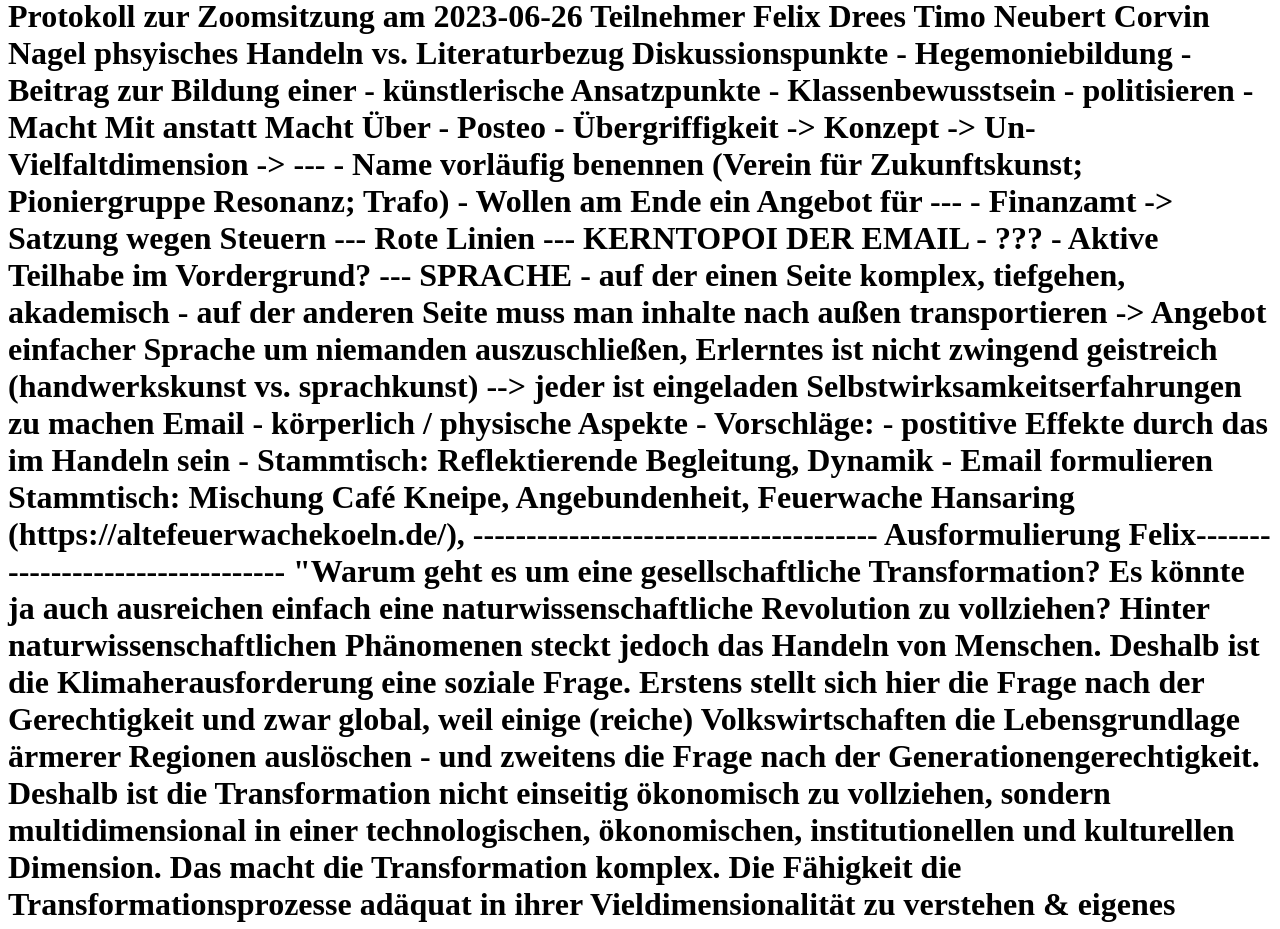
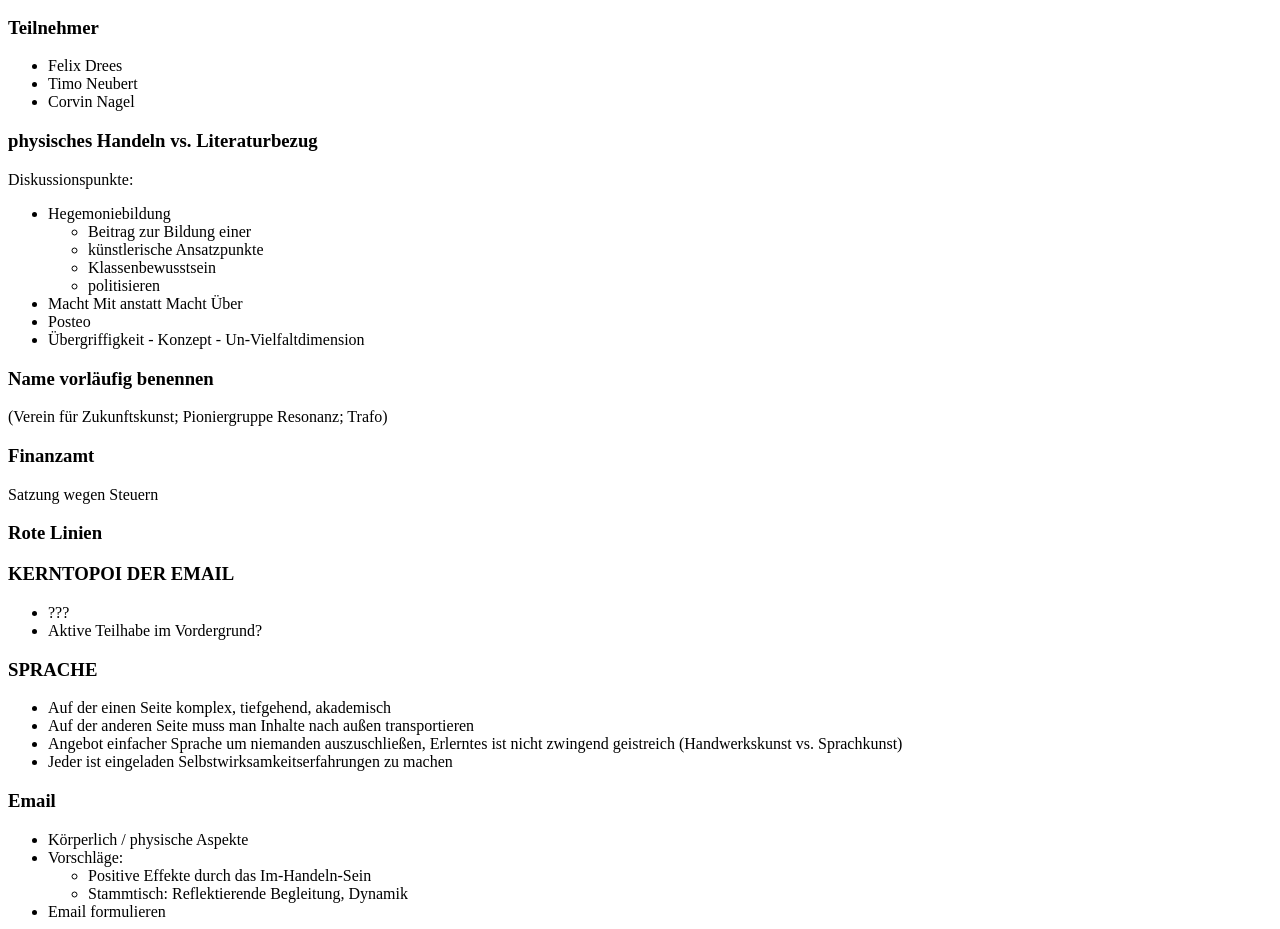
Before and after one commit to Pioniergruppe-Resonanz/documentation, a plain HTML site: page index.html in a window 1280 px wide. Shown: the part 148-1077 px from the top of the page. Drawn offline with Linux system fonts and the light colour scheme.

Commit message:
Update index.html

```diff
--- a/index.html
+++ b/index.html
@@ -1,62 +1,73 @@
-<h1> Pioniergruppe Resonanz Dokumentation <h1/>
-<p>2023-06-26</p>
+<!DOCTYPE html>
+<html>
+<head>
+  <meta charset="UTF-8">
+  <title>Pioniergruppe Resonanz Dokumentation</title>
+</head>
+<body>
+  <h1>Pioniergruppe Resonanz Dokumentation</h1>
+  <p>2023-06-26</p>
 
-Protokoll zur Zoomsitzung am 2023-06-26
-Teilnehmer
-  Felix Drees
-  Timo Neubert
-  Corvin Nagel
-phsyisches Handeln vs. Literaturbezug
+  <h2>Protokoll zur Zoomsitzung am 2023-06-26</h2>
 
-  Diskussionspunkte
-  - Hegemoniebildung
-    - Beitrag zur Bildung einer
-    - künstlerische Ansatzpunkte
-    - Klassenbewusstsein
-    - politisieren
-  - Macht Mit anstatt Macht Über
-  - Posteo
-  - Übergriffigkeit -> Konzept -> Un-Vielfaltdimension ->
+  <h3>Teilnehmer</h3>
+  <ul>
+    <li>Felix Drees</li>
+    <li>Timo Neubert</li>
+    <li>Corvin Nagel</li>
+  </ul>
 
-  ---
-  - Name vorläufig benennen (Verein für Zukunftskunst; Pioniergruppe Resonanz; Trafo)
-  - Wollen am Ende ein Angebot für
+  <h3>physisches Handeln vs. Literaturbezug</h3>
+  <p>Diskussionspunkte:</p>
+  <ul>
+    <li>Hegemoniebildung
+      <ul>
+        <li>Beitrag zur Bildung einer</li>
+        <li>künstlerische Ansatzpunkte</li>
+        <li>Klassenbewusstsein</li>
+        <li>politisieren</li>
+      </ul>
+    </li>
+    <li>Macht Mit anstatt Macht Über</li>
+    <li>Posteo</li>
+    <li>Übergriffigkeit - Konzept - Un-Vielfaltdimension</li>
+  </ul>
 
-  ---
-  - Finanzamt -> Satzung wegen Steuern
+  <h3>Name vorläufig benennen</h3>
+  <p>(Verein für Zukunftskunst; Pioniergruppe Resonanz; Trafo)</p>
 
-  ---
-  Rote Linien
+  <h3>Finanzamt</h3>
+  <p>Satzung wegen Steuern</p>
 
-  ---
-  KERNTOPOI DER EMAIL
-  - ???
-  - Aktive Teilhabe im Vordergrund?
+  <h3>Rote Linien</h3>
 
-  ---
-  SPRACHE
-  - auf der einen Seite komplex, tiefgehen, akademisch
-  - auf der anderen Seite muss man inhalte nach außen transportieren
-  -> Angebot einfacher Sprache um niemanden auszuschließen, Erlerntes ist nicht zwingend geistreich (handwerkskunst vs. sprachkunst)
-  --> jeder ist eingeladen Selbstwirksamkeitserfahrungen zu machen
+  <h3>KERNTOPOI DER EMAIL</h3>
+  <ul>
+    <li>???</li>
+    <li>Aktive Teilhabe im Vordergrund?</li>
+  </ul>
 
-  Email
-  - körperlich / physische Aspekte
-  - Vorschläge:
-    - postitive Effekte durch das im Handeln sein
-    - Stammtisch: Reflektierende Begleitung, Dynamik
-  -
-  Email formulieren
-  Stammtisch: Mischung Café Kneipe, Angebundenheit, Feuerwache Hansaring (https://altefeuerwachekoeln.de/),
+  <h3>SPRACHE</h3>
+  <ul>
+    <li>Auf der einen Seite komplex, tiefgehend, akademisch</li>
+    <li>Auf der anderen Seite muss man Inhalte nach außen transportieren</li>
+    <li>Angebot einfacher Sprache um niemanden auszuschließen, Erlerntes ist nicht zwingend geistreich (Handwerkskunst vs. Sprachkunst)</li>
+    <li>Jeder ist eingeladen Selbstwirksamkeitserfahrungen zu machen</li>
+  </ul>
 
+  <h3>Email</h3>
+  <ul>
+    <li>Körperlich / physische Aspekte</li>
+    <li>Vorschläge:</li>
+    <ul>
+      <li>Positive Effekte durch das Im-Handeln-Sein</li>
+      <li>Stammtisch: Reflektierende Begleitung, Dynamik</li>
+    </ul>
+    <li>Email formulieren</li>
+    <p>Stammtisch: Mischung Café Kneipe, Angebundenheit, Feuerwache Hansaring (<a href="https://altefeuerwachekoeln.de/">https://altefeuerwachekoeln.de/</a>)</p>
+  </ul>
 
-  -------------------------------------- Ausformulierung Felix---------------------------------
-
-  "Warum geht es um eine gesellschaftliche Transformation? Es könnte ja auch ausreichen einfach eine naturwissenschaftliche Revolution zu vollziehen?
-Hinter naturwissenschaftlichen Phänomenen steckt jedoch das Handeln von Menschen. Deshalb ist die Klimaherausforderung eine soziale Frage. Erstens stellt sich hier die Frage nach der Gerechtigkeit und zwar global, weil einige (reiche) Volkswirtschaften die Lebensgrundlage ärmerer Regionen auslöschen - und zweitens die Frage nach der Generationengerechtigkeit. Deshalb ist die Transformation nicht einseitig ökonomisch zu vollziehen, sondern multidimensional in einer technologischen, ökonomischen, institutionellen und kulturellen Dimension.
-Das macht die Transformation komplex. Die Fähigkeit die Transformationsprozesse adäquat in ihrer Vieldimensionalität zu verstehen & eigenes Handeln in die Transformationsprozesse einzubringen nennt sich transformative literacy.
-Die Zukunftskunst erweitert diesen Begriff noch um den Aspekt der Aktivität.
-
-Zukunftskunst bedeutet auf Grundlage der transformative literacy aktive Beiträge zur Gestaltung einer am Leitbild der Nachhaltigkeit orientierten Zivilisation zu leisten.
-
-Diese Aktivität ist eben nicht nur auf bspw. technologisch Innovationen beschränkt. Der Impuls geht vielmehr von kultureller Seite aus, denn Ideen und Wertvorstellungen verändern die Welt, indem sie die alten Beharrungskräfte lösen und nicht verstärken. Es ist also eine moralische Revolution nötig."
+  <h3>Ausformulierung Felix</h3>
+  <p>"Warum geht es um eine gesellschaftliche Transformation? Es könnte ja auch ausreichen einfach eine naturwissenschaftliche Revolution zu vollziehen? Hinter naturwissenschaftlichen Phänomenen steckt jedoch das Handeln von Menschen. Deshalb ist die Klimaherausforderung eine soziale Frage. Erstens stellt sich hier die Frage nach der Gerechtigkeit und zwar global, weil einige (reiche) Volkswirtschaften die Lebensgrundlage ärmerer Regionen auslöschen - und zweitens die Frage nach der Generationengerechtigkeit. Deshalb ist die Transformation nicht einseitig ökonomisch zu vollziehen, sondern multidimensional in einer technologischen, ökonomischen, institutionellen und kulturellen Dimension. Das macht die Transformation komplex. Die Fähigkeit die Transformationsprozesse adäquat in ihrer Vieldimensionalität zu verstehen & eigenes Handeln in die Transformationsprozesse einzubringen nennt sich transformative literacy. Die Zukunftskunst erweitert diesen Begriff noch um den Aspekt der Aktivität. Zukunftskunst bedeutet auf Grundlage der transformative literacy aktive Beiträge zur Gestaltung einer am Leitbild der Nachhaltigkeit orientierten Zivilisation zu leisten. Diese Aktivität ist eben nicht nur auf bspw. technologisch Innovationen beschränkt. Der Impuls geht vielmehr von kultureller Seite aus, denn Ideen und Wertvorstellungen verändern die Welt, indem sie die alten Beharrungskräfte lösen und nicht verstärken. Es ist also eine moralische Revolution nötig."</p>
+</body>
+</html>
```
